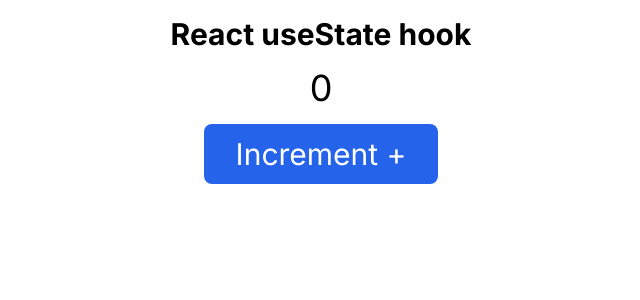
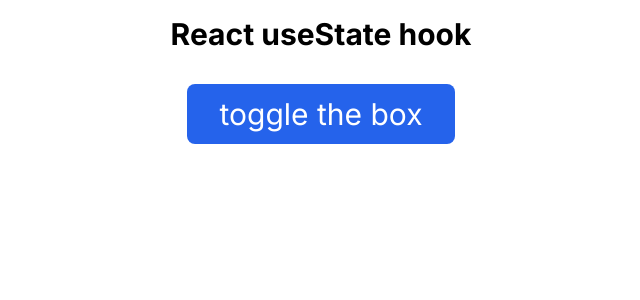
Before and after one commit to PranjalBuilds/react-tailwind, a React (Create React App) app: page / in a window 1280 px wide. Shown: the top 300 px of the page, without its empty margins (319-959 px from the left). Built offline with nearby package versions, Linux system fonts and the light colour scheme; the HTML template or start-up script is replaced by a standard one.

Commit message:
toggle object on/off using useState

```diff
--- a/src/App.js
+++ b/src/App.js
@@ -1,20 +1,28 @@
 import React from 'react'
 import { useState } from 'react';
+import './index.css';
 
 const App = () => {
   let [counter, setCounter] = useState(0);
 
-  function incrementHandler () {
-    setCounter(counter+1);
-    console.log(counter);
+  let [visibility, setVisibility] = useState(false);
+
+  function boxHandler () {
+    setVisibility(!visibility);
   }
+
   return (
     <>
       <h1 className='text-center my-4 font-bold text-3xl'> React useState hook </h1>
-      <h1 className='counter text-4xl text-center '>{counter}</h1>
 
       <div className='text-center'>
-        <button className='py-3 px-8 my-4 text-3xl bg-blue-600 active:bg-blue-500 text-white rounded-lg' onClick={incrementHandler}>Increment + </button>
+        <button className='py-3 px-8 my-4 text-3xl bg-blue-600 active:bg-blue-500 text-white rounded-lg' onClick={boxHandler}> toggle the box </button>
+      </div>
+
+      <div className='flex justify-center place-content-center'>
+        <div className={visibility == true ? "demo" : "none"}>
+      </div>
+
       </div>
     </>
   )
--- a/src/index.css
+++ b/src/index.css
@@ -12,7 +12,10 @@
 }
 * {
     font-family: Inter;
+}
 
+.demo {
+    @apply h-40 w-40 my-3 rounded-lg bg-orange-500;
 }
 
 @tailwind utilities;
```
